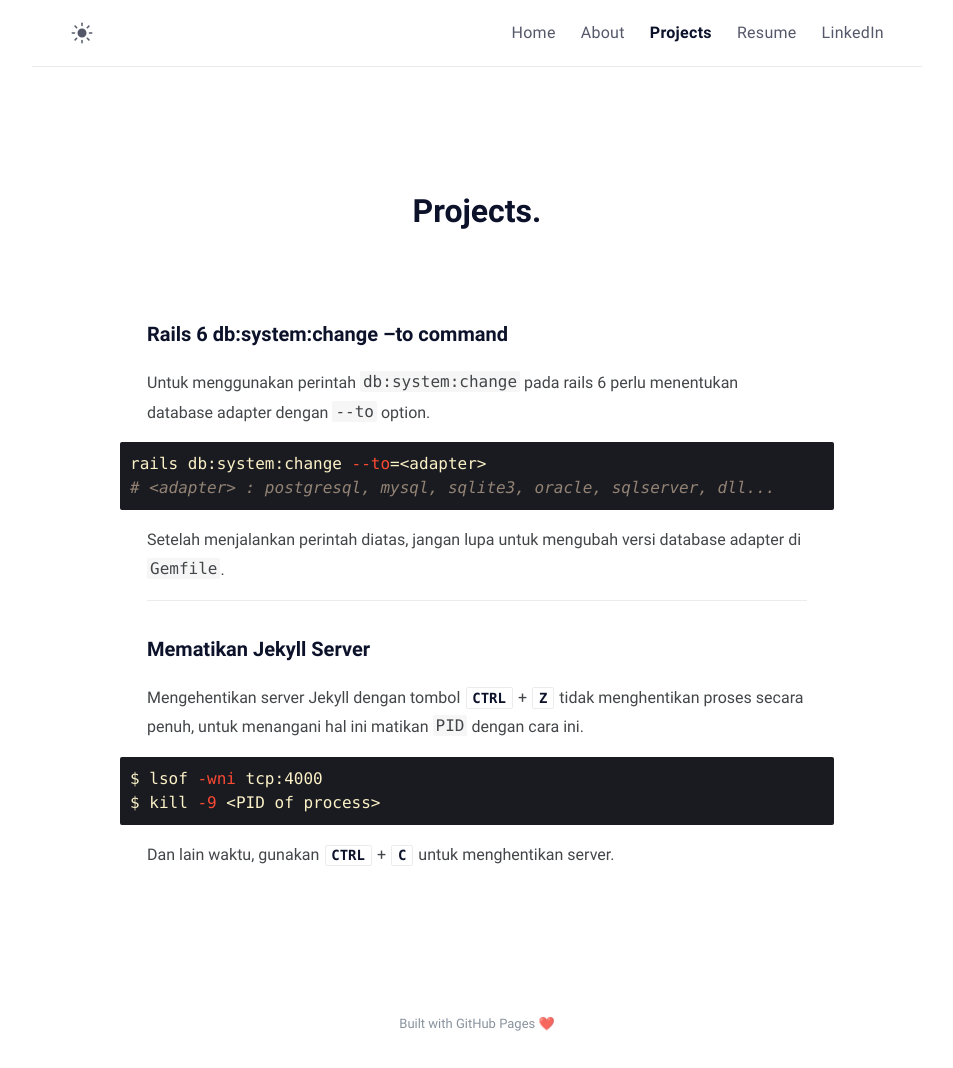
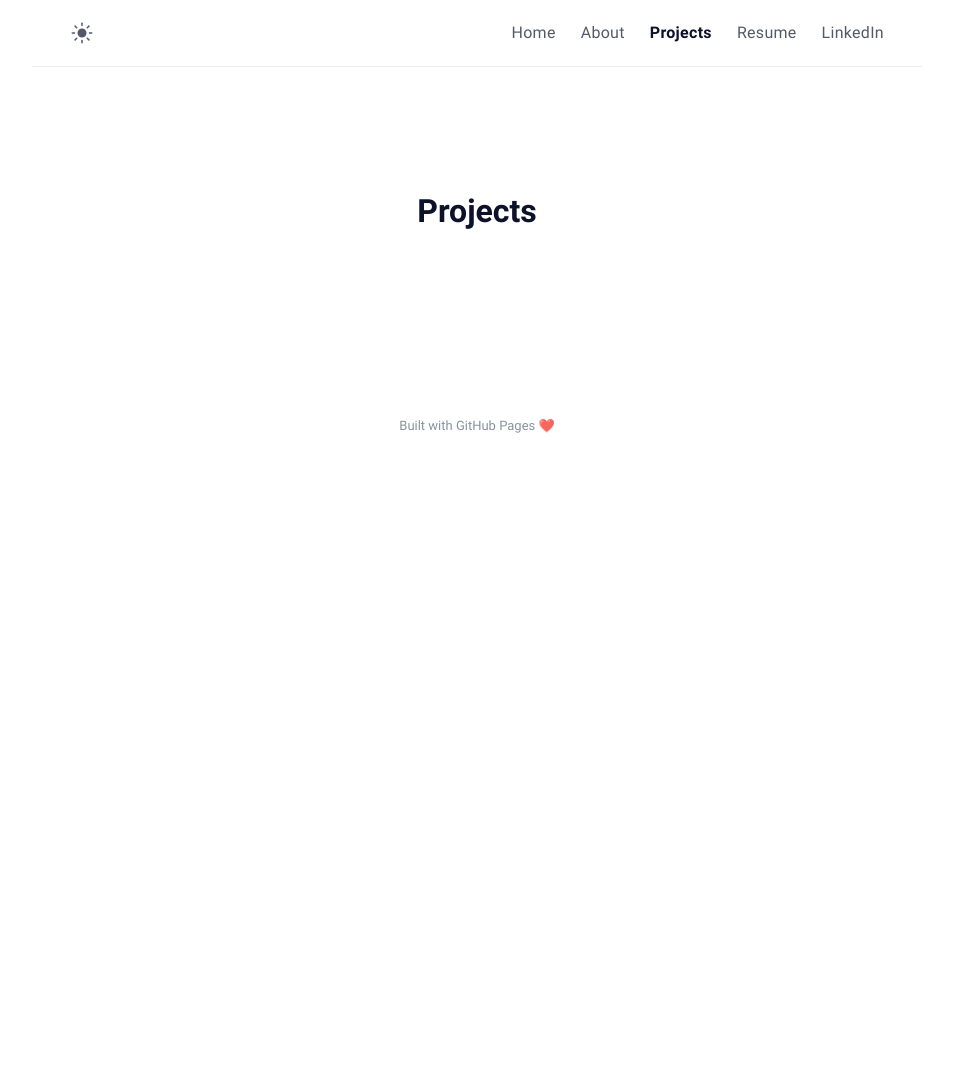
Before and after one commit to gautam2705/gautam2705.github.io, a Jekyll site: the page built from notes.md, in a window 1280 px wide. Shown: the whole page, without its empty margins (163-1116 px from the left). Built offline with Jekyll 4.4.1, drawn with Linux system fonts in a browser that asks for light colours; after the commit the page ends 900 px from its top, so only the background shows below that.

Commit message:
Added favicons, removed dummy content from projects file

````diff
--- a/_data/menus.yml
+++ b/_data/menus.yml
@@ -7,7 +7,7 @@
   external: false
 
 - title: Projects
-  url: /project/
+  url: /projects/
   external: false # set true if you using external link, see bellow
 
 - title: Resume
--- a/_layouts/page.html
+++ b/_layouts/page.html
@@ -11,7 +11,7 @@ layout: compress
   {% include navbar.html %}
   <div class="wrapper">
     <header class="header">
-      <h1 class="header-title center" itemprop="headline">{{ page.title | escape }}.</h1>
+      <h1 class="header-title center" itemprop="headline">{{ page.title | escape }}</h1>
     </header>
     <main class="page-content" aria-label="Content">
       {% include anchor_headings.html html=content anchorClass="anchor-head" beforeHeading=true h_min=4 h_max=4 %}
--- a/notes.md
+++ b/notes.md
@@ -1,31 +1,7 @@
 ---
 title: Projects
-permalink: /project/
+permalink: /projects/
 layout: page
 excerpt: Some of the work done by Ashish Gautam
 comments: false
 ---
-
-#### Rails 6 db:system:change --to command
-
-Untuk menggunakan perintah `db:system:change` pada rails 6 perlu menentukan database adapter dengan `--to` option.
-
-```bash
-rails db:system:change --to=<adapter>
-# <adapter> : postgresql, mysql, sqlite3, oracle, sqlserver, dll...
-```
-
-Setelah menjalankan perintah diatas, jangan lupa untuk mengubah versi database adapter di `Gemfile`.
-
----
-
-#### Mematikan Jekyll Server
-
-Mengehentikan server Jekyll dengan tombol <kbd>CTRL</kbd> + <kbd>Z</kbd> tidak menghentikan proses secara penuh, untuk menangani hal ini matikan `PID` dengan cara ini.
-
-```bash
-$ lsof -wni tcp:4000
-$ kill -9 <PID of process>
-```
-
-Dan lain waktu, gunakan <kbd>CTRL</kbd> + <kbd>C</kbd> untuk menghentikan server.
````
Also changed, not shown: assets/favicons/android-chrome-192x192.png, assets/favicons/android-chrome-384x384.png (deleted), assets/favicons/android-chrome-512x512.png (added), assets/favicons/apple-touch-icon.png, assets/favicons/favicon-16x16.png, assets/favicons/favicon-32x32.png, assets/favicons/favicon.ico, assets/favicons/mstile-150x150.png (deleted), assets/favicons/site.webmanifest.
